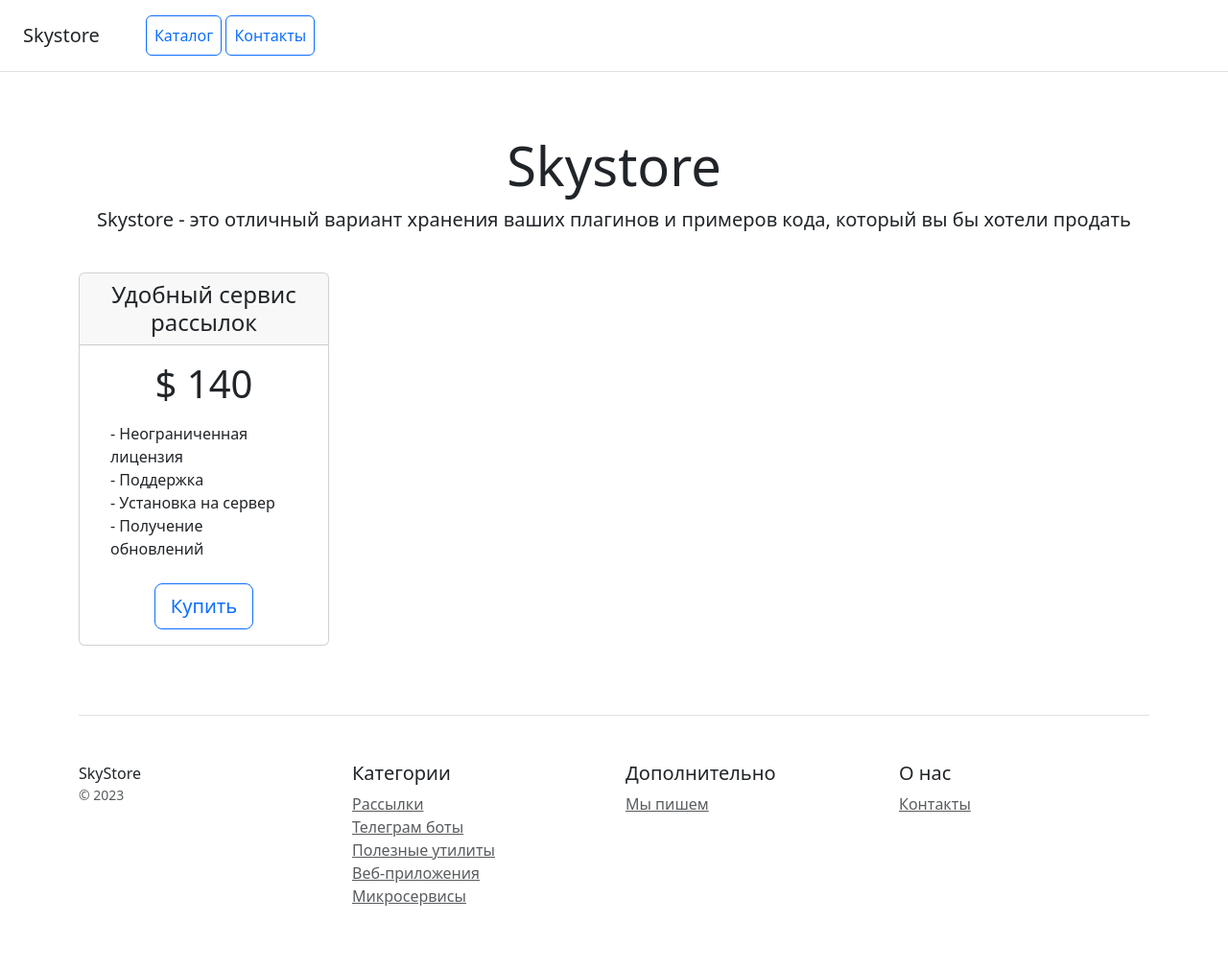
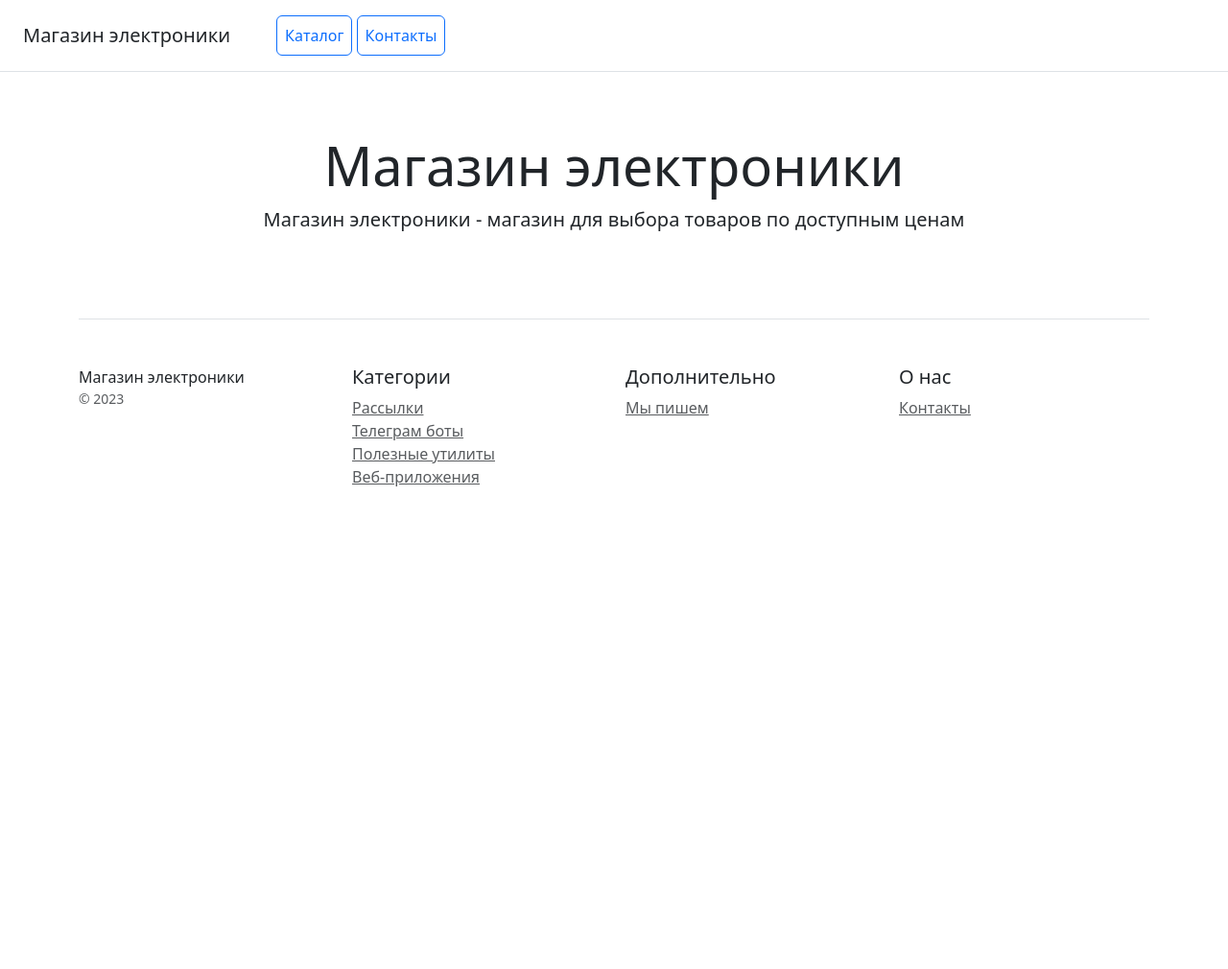
Before and after one commit to Stepanryazan/dz_orm, a Django app: page / in a window 1280 px wide. Shown: the whole page at 96% size. After the commit the page ends 507 px from the top, so only its background shows below. Run offline with Django 5.2, Linux system fonts and the light colour scheme; data that the repository does not hold is empty; parts of the project's set-up code (start-up, migrations or seed data) failed here and were passed over; some libraries are stand-ins or nearby versions.

Commit message:
dz_shablon

```diff
--- a/catalog/templates/catalog/home.html
+++ b/catalog/templates/catalog/home.html
@@ -1,79 +1,21 @@
 <!doctype html>
-<html lang="en">
-<head>
-    <meta charset="utf-8">
-    <meta name="viewport" content="width=device-width, initial-scale=1">
-    <title>Skystore</title>
-    <link href="https://cdn.jsdelivr.net/npm/bootstrap@5.3.2/dist/css/bootstrap.min.css" rel="stylesheet" integrity="sha384-T3c6CoIi6uLrA9TneNEoa7RxnatzjcDSCmG1MXxSR1GAsXEV/Dwwykc2MPK8M2HN" crossorigin="anonymous">
-</head>
-<body>
-<div class="d-flex flex-column flex-md-row align-items-center p-3 px-md-4 mb-3 bg-white border-bottom box-shadow">
-    <h5 class="my-0 mr-md-auto font-weight-normal">Skystore</h5>
-    <nav class="ms-5">
-        <a class="p-2 btn btn-outline-primary" href="/">Каталог</a>
-        <a class="p-2 btn btn-outline-primary" href="/contacts/">Контакты</a>
-    </nav>
-</div>
-
-<div class="pricing-header px-3 py-3 pt-md-5 pb-md-4 mx-auto text-center">
-    <h1 class="display-4">Skystore</h1>
-    <p class="lead">Skystore - это отличный вариант хранения ваших плагинов и примеров кода, который вы бы хотели
-        продать</p>
-</div>
-
-<div class="container">
+{% extends 'catalog/base.html' %}
+{% block content %}
+{% load my_tags %}
     <div class="row text-center">
+        {% for product in product_list %}
         <div class="col-3">
             <div class="card mb-4 box-shadow">
                 <div class="card-header">
-                    <h4 class="my-0 font-weight-normal">Удобный сервис рассылок</h4>
+                    <h4 class="my-0 font-weight-normal">{{ product.product_name }}</h4>
                 </div>
                 <div class="card-body">
-                    <h1 class="card-title pricing-card-title">$ 140</h1>
-                    <ul class="list-unstyled mt-3 mb-4 text-start m-3">
-                        <li>- Неограниченная лицензия</li>
-                        <li>- Поддержка</li>
-                        <li>- Установка на сервер</li>
-                        <li>- Получение обновлений</li>
-                    </ul>
-                    <button type="button" class="btn btn-lg btn-block btn-outline-primary">Купить</button>
+                    <img class="card-img-top" src="{{ product.image | media_filter }}">
+                    <h4 class="card-title pricing-card-title">{{ product.price }} руб.</h4>
+                    <a href="{% url 'catalog:product' product.pk %}" type="button" class="btn btn-lg btn-block btn-outline-primary">Подробнее</a>
                 </div>
             </div>
         </div>
+        {% endfor %}
     </div>
-
-    <footer class="pt-4 my-md-5 pt-md-5 border-top">
-        <div class="row">
-            <div class="col-12 col-md">
-                SkyStore
-                <small class="d-block mb-3 text-muted">&copy; 2023</small>
-            </div>
-            <div class="col-6 col-md">
-                <h5>Категории</h5>
-                <ul class="list-unstyled text-small">
-                    <li><a class="text-muted" href="#">Рассылки</a></li>
-                    <li><a class="text-muted" href="#">Телеграм боты</a></li>
-                    <li><a class="text-muted" href="#">Полезные утилиты</a></li>
-                    <li><a class="text-muted" href="#">Веб-приложения</a></li>
-                    <li><a class="text-muted" href="#">Микросервисы</a></li>
-                </ul>
-            </div>
-            <div class="col-6 col-md">
-                <h5>Дополнительно</h5>
-                <ul class="list-unstyled text-small">
-                    <li><a class="text-muted" href="#">Мы пишем</a></li>
-                </ul>
-            </div>
-            <div class="col-6 col-md">
-                <h5>О нас</h5>
-                <ul class="list-unstyled text-small">
-                    <li><a class="text-muted" href="/contacts/">Контакты</a></li>
-                </ul>
-            </div>
-        </div>
-    </footer>
-</div>
-
-<script src="https://cdn.jsdelivr.net/npm/bootstrap@5.3.2/dist/js/bootstrap.bundle.min.js" integrity="sha384-C6RzsynM9kWDrMNeT87bh95OGNyZPhcTNXj1NW7RuBCsyN/o0jlpcV8Qyq46cDfL" crossorigin="anonymous"></script>
-</body>
-</html>
+{% endblock %}
```
